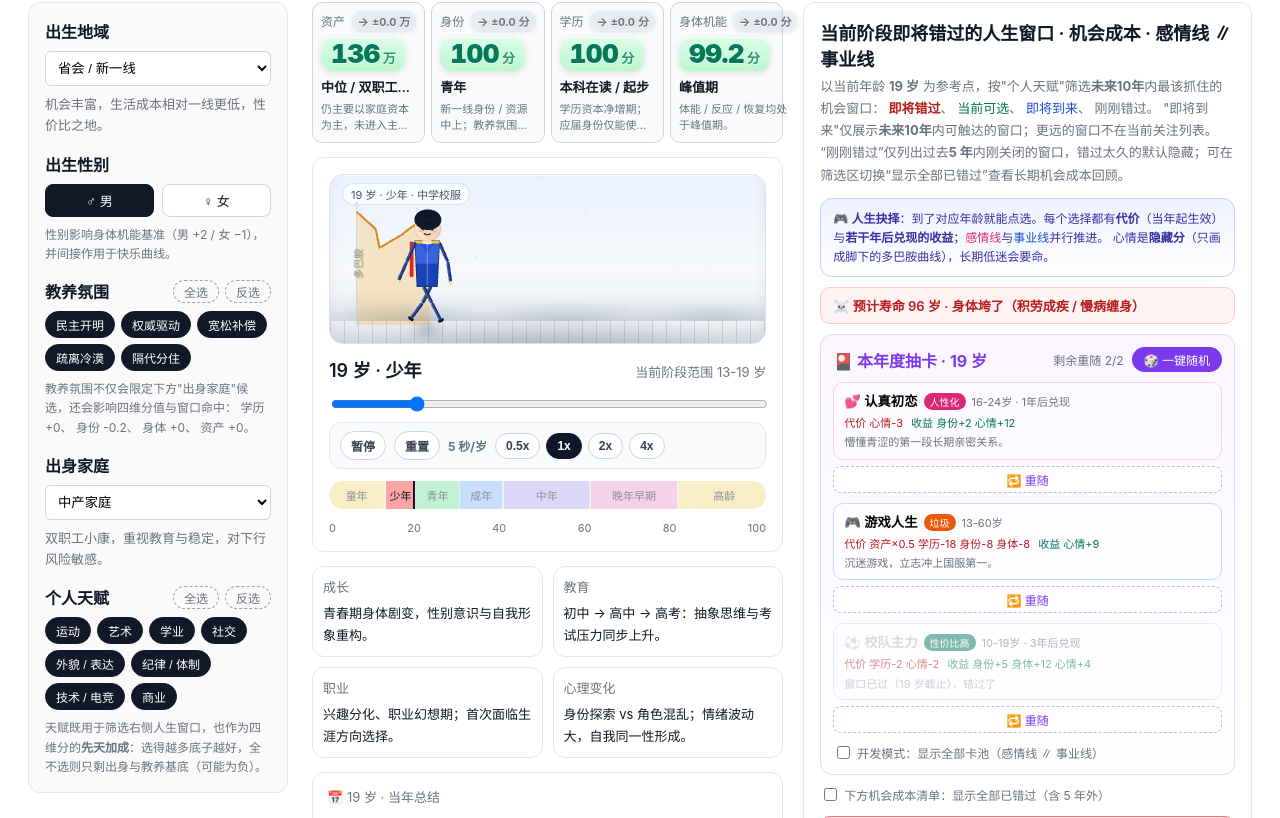
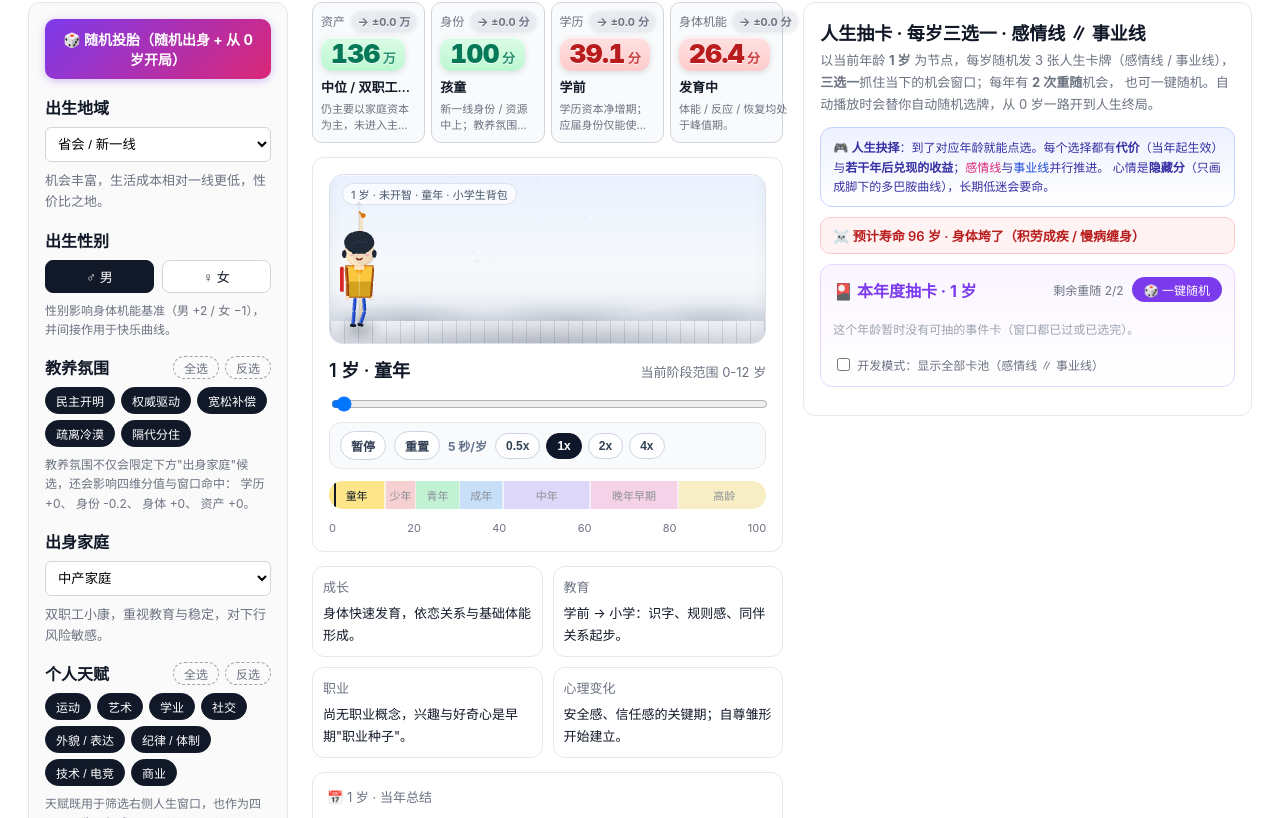
Before and after one commit to jaxblack/life-quant-sim, a Next.js app in the folder web/: page / in a window 1280 px wide. Shown: the part 182-1000 px from the top of the page. Built offline with nearby package versions, Linux system fonts and the light colour scheme.

Commit message:
feat: 统一抽卡化人生（0岁开局/自动随机选牌/随机投胎按钮/移除机会成本清单)

```diff
--- a/web/app/page.tsx
+++ b/web/app/page.tsx
@@ -1854,7 +1854,7 @@ function deathAgeFor(ctx: MetricsCtx): number {
 }
 
 export default function SimPage() {
-  const [age, setAge] = useState<number>(18)
+  const [age, setAge] = useState<number>(0)
   const [isTimelinePlaying, setIsTimelinePlaying] = useState<boolean>(true)
   const [timelineSpeed, setTimelineSpeed] = useState<PlaybackSpeed>(1)
   const animationFrameRef = useRef<number | null>(null)
@@ -1871,6 +1871,14 @@ export default function SimPage() {
       else next.add(id)
       return next
     })
+  // 仅追加（自动播放自动选卡用，避免误把已选项取消）。
+  const addDecision = (id: string) =>
+    setDecisions((prev) => {
+      if (prev.has(id)) return prev
+      const next = new Set(prev)
+      next.add(id)
+      return next
+    })
   const [selectedTalents, setSelectedTalents] = useState<Talent[]>(
     TALENTS.map((t) => t.id)
   )
@@ -1911,6 +1919,11 @@ export default function SimPage() {
   useEffect(() => {
     decisionsRef.current = decisions
   }, [decisions])
+  // 自动播放标记落 ref，供发牌副作用读取（自动播放时自动随机选卡）。
+  const autoPlayRef = useRef(isTimelinePlaying)
+  useEffect(() => {
+    autoPlayRef.current = isTimelinePlaying
+  }, [isTimelinePlaying])
 
   // 某年龄当前可抽的卡池（在窗口期内、尚未选中、前置事件已满足、可排除指定 id）。
   // 垃圾卡多为无前置、窗口宽，始终在池中（不受天赋/教养影响）；链式卡需先选中前置才会出现。
@@ -1927,6 +1940,7 @@ export default function SimPage() {
     )
 
   // 年龄每过一岁 → 重新发 3 张牌、重置 2 次重随机会。人死后不再发牌（一切都结束了）。
+  // 自动播放时：发牌后自动从手牌里随机选中一张（海克斯大乱斗式自动 roll + 自动选）。
   useEffect(() => {
     if (handYearRef.current === displayAge) return
     handYearRef.current = displayAge
@@ -1935,8 +1949,13 @@ export default function SimPage() {
       setRerollsLeft(0)
       return
     }
-    setHand(sampleN(poolAt(displayAge, []).map((c) => c.id), 3))
+    const dealt = sampleN(poolAt(displayAge, []).map((c) => c.id), 3)
+    setHand(dealt)
     setRerollsLeft(2)
+    if (autoPlayRef.current && dealt.length > 0) {
+      const pick = dealt[Math.floor(Math.random() * dealt.length)]
+      addDecision(pick)
+    }
     // eslint-disable-next-line react-hooks/exhaustive-deps
   }, [displayAge])
 
@@ -2070,6 +2089,28 @@ export default function SimPage() {
   const invertBg = () =>
     setFamilyBg((prev) => FAMILY_BACKGROUNDS.filter((b) => !prev.includes(b.id)).map((b) => b.id))
 
+  // 🎲 随机出身：随机出生地域 / 出身家庭 / 性别 / 个人天赋 / 教养氛围，并把人生重置到 0 岁重新开局。
+  const randomizeOrigin = () => {
+    const pickOne = <T,>(arr: readonly T[]) => arr[Math.floor(Math.random() * arr.length)]
+    const pickSome = <T,>(arr: readonly T[], min: number) => {
+      const shuffled = [...arr].sort(() => Math.random() - 0.5)
+      const n = min + Math.floor(Math.random() * (arr.length - min + 1))
+      return shuffled.slice(0, Math.max(min, n))
+    }
+    setRegionId(pickOne(REGIONS).id)
+    setFamilyId(pickOne(FAMILIES).id)
+    setGender(Math.random() < 0.5 ? 'male' : 'female')
+    setSelectedTalents(pickSome(TALENTS, 1).map((t) => t.id))
+    setFamilyBg(pickSome(FAMILY_BACKGROUNDS, 1).map((b) => b.id))
+    // 重新投胎：清空抉择、从 0 岁开始、自动播放重新开局。
+    setDecisions(new Set())
+    handYearRef.current = -1
+    setHand([])
+    setRerollsLeft(2)
+    setAge(0)
+    setIsTimelinePlaying(true)
+  }
+
   useEffect(() => {
     if (!isTimelinePlaying) {
       lastFrameMsRef.current = null
@@ -2089,8 +2130,8 @@ export default function SimPage() {
         // 人死了一切都结束：到达死亡年龄就停在那一刻，不再前进、不再循环。
         const dA = deathAgeRef.current
         if (next >= dA) return dA
-        if (next > 100) return 1 + ((next - 1) % 100)
-        return Math.max(1, next)
+        if (next > 100) return 100
+        return Math.max(0, next)
       })
       animationFrameRef.current = requestAnimationFrame(tick)
     }
@@ -2428,6 +2469,9 @@ export default function SimPage() {
   }, [])
 
   const visibleWindows = useMemo(() => {
+    // 所有人生窗口已统一改为抽卡机制（见下方卡牌）。这里返回空列表，旧的只读“机会成本清单”不再展示。
+    return [] as OpportunityWindow[]
+    // eslint-disable-next-line no-unreachable, react-hooks/exhaustive-deps
     const byTalent = windowDb.all.filter((w) => {
       if (selectedTalents.length === 0) return false
       if (w.talentMode === 'all') {
@@ -2513,6 +2557,25 @@ export default function SimPage() {
             alignSelf: 'start',
           }}
         >
+          <button
+            type="button"
+            onClick={randomizeOrigin}
+            style={{
+              width: '100%',
+              padding: '10px 12px',
+              border: 'none',
+              borderRadius: 10,
+              background: 'linear-gradient(135deg,#7c3aed,#db2777)',
+              color: 'white',
+              fontWeight: 700,
+              fontSize: 14,
+              cursor: 'pointer',
+              fontFamily: 'inherit',
+              boxShadow: '0 2px 8px rgba(124,58,237,0.3)',
+            }}
+          >
+            🎲 随机投胎（随机出身 + 从 0 岁开局）
+          </button>
           <div className="lqs-aside-section">
             <div style={{ fontWeight: 600, marginBottom: 8 }}>出生地域</div>
             <select
@@ -2909,7 +2972,7 @@ export default function SimPage() {
             </div>
             <input
               type="range"
-              min={1}
+              min={0}
               max={100}
               step={0.1}
               value={age}
@@ -3190,15 +3253,12 @@ export default function SimPage() {
                 id="opportunity-cost-heading"
                 style={{ fontSize: 18, margin: 0 }}
               >
-                当前阶段即将错过的人生窗口 · 机会成本 · 感情线 ∥ 事业线
+                人生抽卡 · 每岁三选一 · 感情线 ∥ 事业线
               </h2>
               <p style={{ margin: 0, color: '#6b7280', fontSize: 13, lineHeight: 1.7 }}>
-                以当前年龄 <strong>{displayAge} 岁</strong> 为参考点，按"个人天赋"筛选<strong>未来10年</strong>内最该抓住的机会窗口：
-                <span style={{ color: '#b91c1c', fontWeight: 600 }}> 即将错过</span>、
-                <span style={{ color: '#047857' }}> 当前可选</span>、
-                <span style={{ color: '#1d4ed8' }}> 即将到来</span>、
-                <span style={{ color: '#6b7280' }}> 刚刚错过</span>。
-                "即将到来"仅展示<strong>未来10年</strong>内可触达的窗口；更远的窗口不在当前关注列表。“刚刚错过”仅列出过去<strong>5 年</strong>内刚关闭的窗口，错过太久的默认隐藏；可在筛选区切换“显示全部已错过”查看长期机会成本回顾。
+                以当前年龄 <strong>{displayAge} 岁</strong> 为节点，每岁随机发 3 张人生卡牌（感情线 / 事业线），
+                <strong>三选一</strong>抓住当下的机会窗口；每年有 <strong>2 次重随</strong>机会，
+                也可一键随机。自动播放时会替你自动随机选牌，从 0 岁一路开到人生终局。
               </p>
             </div>
 
@@ -3404,23 +3464,6 @@ export default function SimPage() {
                 </div>
               )}
 
-              {/* 显示全部已错过（天赋筛选已移至左侧操作区） */}
-              <label
-                style={{
-                  fontSize: 12,
-                  color: '#6b7280',
-                  display: 'inline-flex',
-                  alignItems: 'center',
-                  gap: 4,
-                }}
-              >
-                <input
-                  type="checkbox"
-                  checked={showMissed}
-                  onChange={(e) => setShowMissed(e.target.checked)}
-                />
-                下方机会成本清单：显示全部已错过（含 5 年外）
-              </label>
             </div>
 
             <ul
@@ -3432,11 +3475,6 @@ export default function SimPage() {
                 gap: 10,
               }}
             >
-              {visibleWindows.length === 0 && (
-                <li style={{ color: '#6b7280', fontSize: 13, padding: 12 }}>
-                  当前筛选（天赋 / 地域 / 教养氛围）下没有命中的窗口；尝试放宽筛选条件。
-                </li>
-              )}
               {visibleWindows.map((win) => {
                 const status = classifyWindow(age, win)
                 // 刚错过（阈值内）vs 错过太久：在 missed 详情里区分。
```
